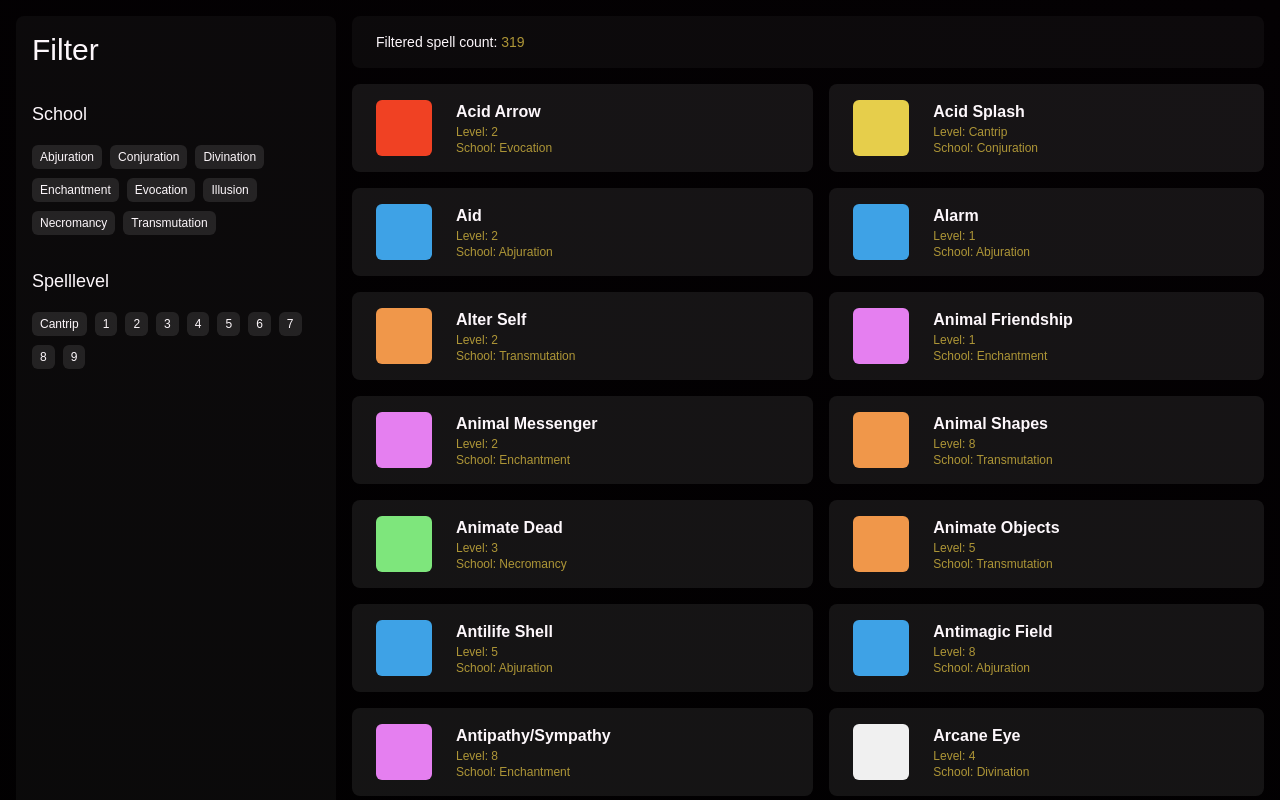
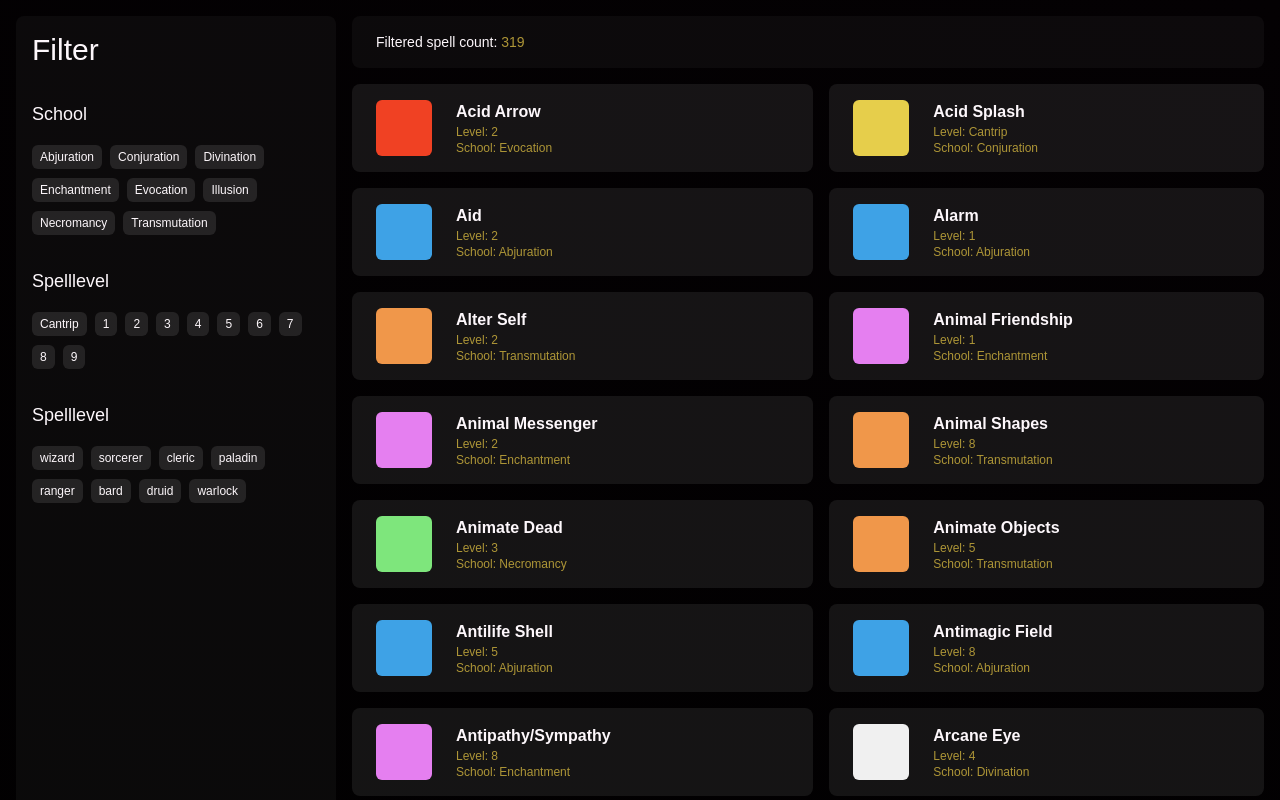
Before and after one commit to tomothys/red-dnd, a SvelteKit app: page / in a window 1280 px wide. Built offline with nearby package versions, Linux system fonts and the light colour scheme.

Commit message:
Add classes filter [WIP]

```diff
--- a/src/routes/+page.svelte
+++ b/src/routes/+page.svelte
@@ -2,13 +2,24 @@
     import spells from "$lib/data/spells.json";
     import schools from "$lib/data/schools.json";
 
+    // Schools
     /** @type {string[]} */
     let setSchoolFilters = [];
 
+    // SpellLevels
     $: spellLevels = [...new Set(spells.map((spell) => spell.level))].sort();
 
     /** @type {number[]} */
     let setSpellLevelFilters = [];
+
+    // Classes
+    $: classes = [
+        ...new Set(spells.map((spell) => spell.classes.map((value) => value.index)).flat()),
+    ];
+
+    /** @type {string[]} */
+    let setClassesFilters = [];
+    $: console.log("setClassesFilters", setClassesFilters);
 
     $: filteredSpells = spells
         .filter(
@@ -18,6 +29,11 @@
         .filter(
             (spell) =>
                 setSpellLevelFilters.length === 0 || setSpellLevelFilters.includes(spell.level)
+        )
+        .filter(
+            (spell) =>
+                setClassesFilters.length === 0 ||
+                spell.classes.find((magicClass) => setClassesFilters.includes(magicClass.index))
         );
 
     /**
@@ -90,6 +106,35 @@
                 {/each}
             </ul>
         </div>
+
+        <div class="flex flex-col gap-4">
+            <h2 class="text-lg">Spelllevel</h2>
+
+            <ul class="list-none m-0 p-0 flex gap-2 flex-wrap">
+                {#each classes as magicClass}
+                    <li>
+                        <button
+                            type="button"
+                            class="px-2 py-1 rounded-md text-xs bg-[#fff]/[0.1] transition-transform hover:-translate-y-1 hover:bg-[#fff]/[0.2]"
+                            class:!bg-[var(--color-primary)]={setClassesFilters.includes(
+                                magicClass
+                            )}
+                            on:click={() => {
+                                if (setClassesFilters.includes(magicClass)) {
+                                    setClassesFilters = setClassesFilters.filter(
+                                        (filteredClass) => filteredClass !== magicClass
+                                    );
+                                } else {
+                                    setClassesFilters = [...setClassesFilters, magicClass];
+                                }
+                            }}
+                        >
+                            {magicClass}
+                        </button>
+                    </li>
+                {/each}
+            </ul>
+        </div>
     </div>
 
     <!-- Content -->
```
Also changed, not shown: src/lib/data/classes.json (added, +14 -0 lines).
